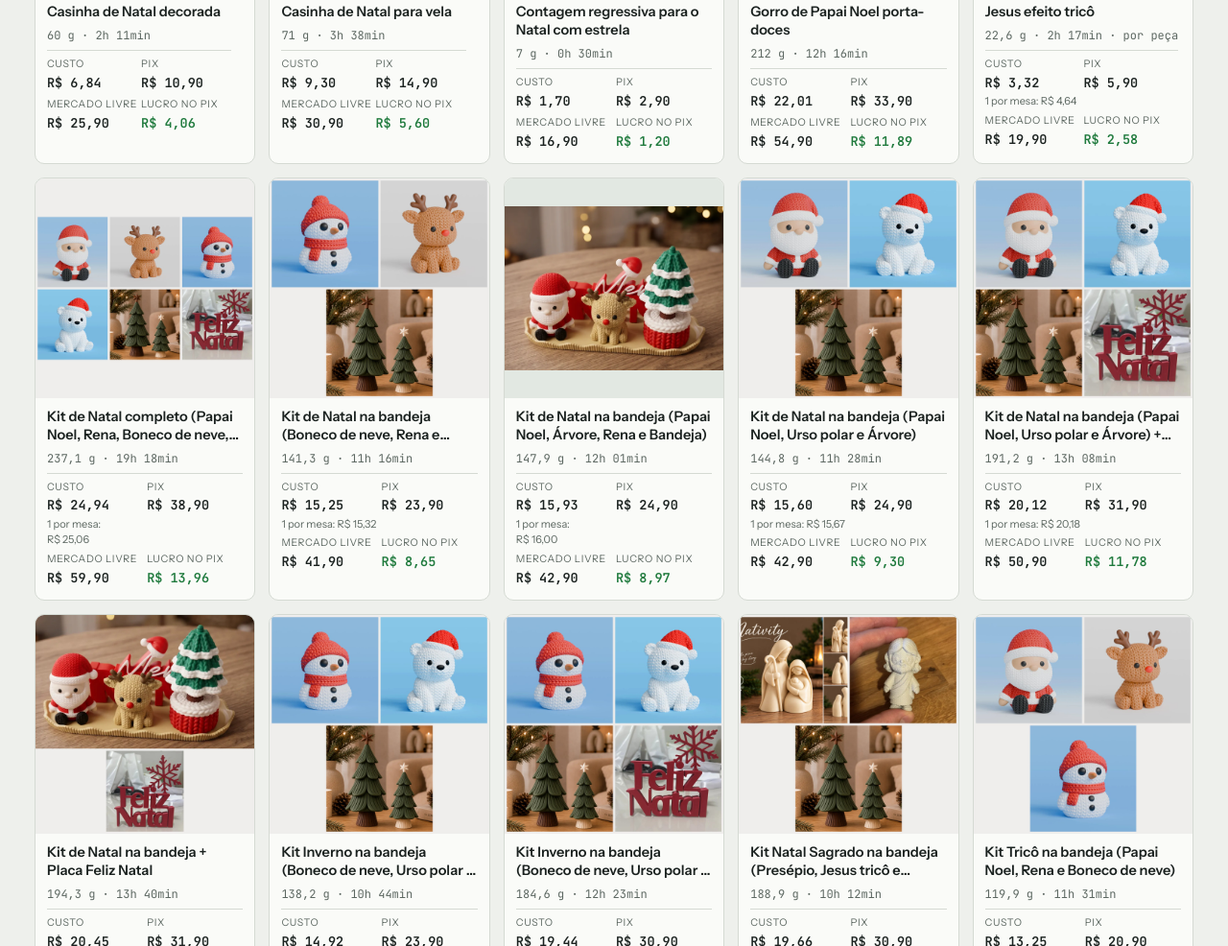
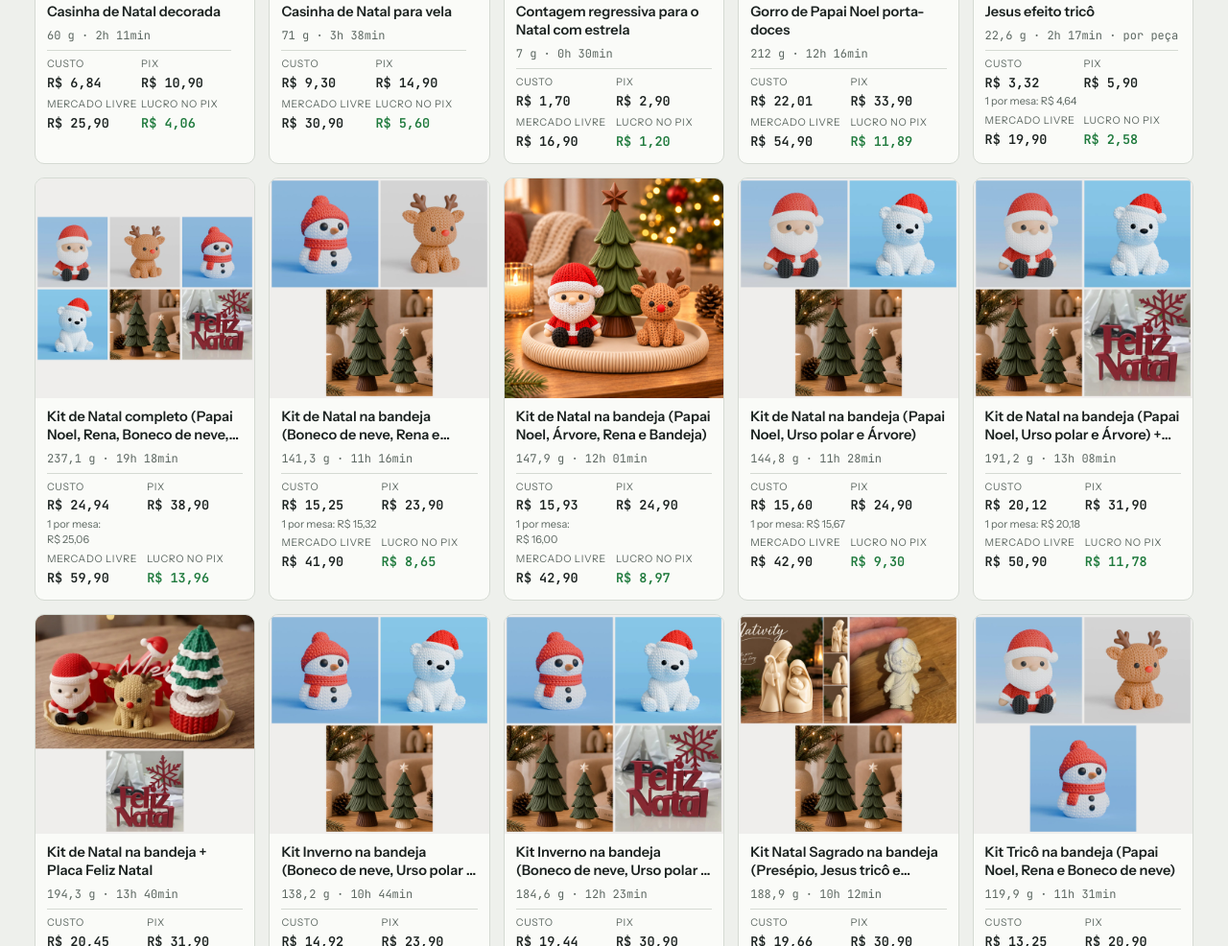
Before and after one commit to tteuzz/catalogo-3d, a plain HTML site: page completo.html in a window 1280 px wide. Shown: the part 1304-2290 px from the top of the page at 96% size. Drawn offline with nearby package versions, Linux system fonts and the light colour scheme.

Commit message:
Nova foto do kit de Natal na bandeja
Co-Authored-By: Claude Opus 5.5 <noreply@anthropic.com>

```diff
--- a/completo.html
+++ b/completo.html
@@ -8,7 +8,7 @@
 <link rel="preconnect" href="https://fonts.googleapis.com">
 <link rel="preconnect" href="https://fonts.gstatic.com" crossorigin>
 <link rel="stylesheet" href="https://fonts.googleapis.com/css2?family=Bricolage+Grotesque:opsz,wght@12..96,600;12..96,800&family=Instrument+Sans:wght@400;500;600&family=JetBrains+Mono:wght@400;600&display=swap">
-<script src="data.js?v=24"></script>
+<script src="data.js?v=25"></script>
 <style>
 /* Layout: vitrine de oficina — abas de catálogo no topo, grade de produtos, ficha do produto em painel sobreposto, editor e configurações como painéis */
 :root{
--- a/data.js
+++ b/data.js
@@ -391,7 +391,8 @@ window.CATALOGO = {
                          "pack":  1,
                          "pieces":  1,
                          "id":  "natal-kit-bandeja",
-    "image":  "img/natal-kit-bandeja.webp"
+    "gallery":  ["img/natal-kit-bandeja.webp"],
+    "image":  "img/natal-kit-bandeja-foto.jpg"
                      },
                      {
                          "adTitle":  "Kit Natal Impresso 3d Papai Noel Rena Árvore Placa Feliz Natal",
```
Also changed, not shown: index.html (+1 -1 lines), img/natal-kit-bandeja-foto.jpg (added).
